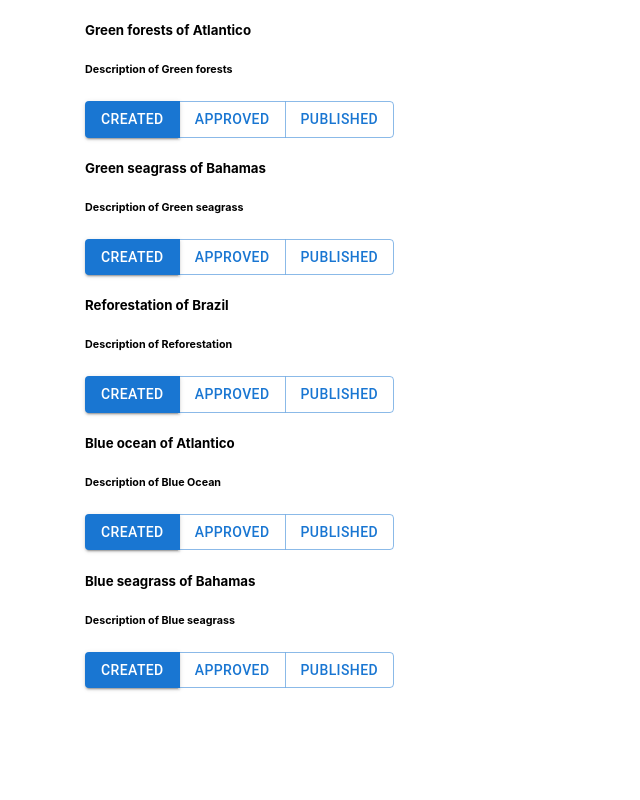
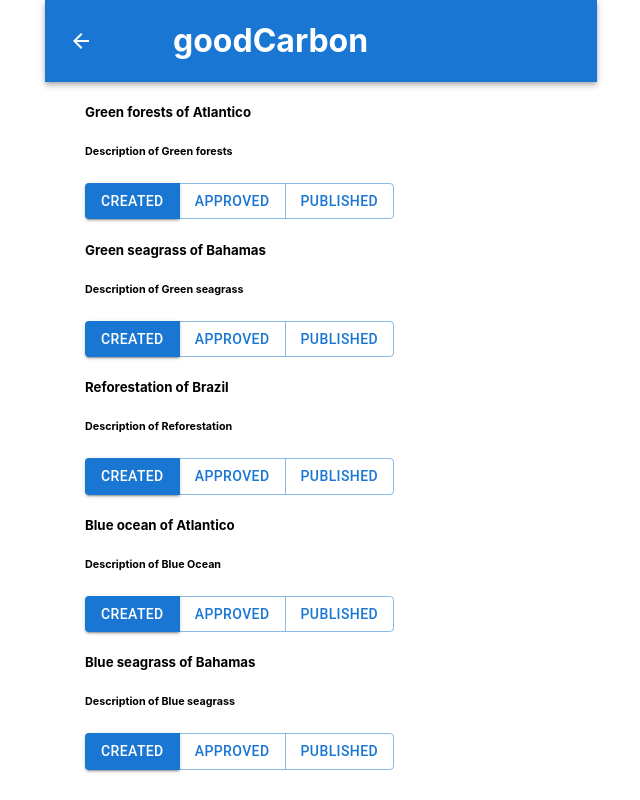
Before and after one commit to amirmogaadi1/SearchApp, a React (Create React App) app: page /results in a window 1280 px wide. Shown: the whole page, without its empty margins (319-959 px from the left). Built offline with nearby package versions, Linux system fonts and the light colour scheme.

Commit message:
Add appBar with back btn & README

```diff
--- /dev/null
+++ b/src/components/AppBar/index.jsx
@@ -0,0 +1,22 @@
+import * as React from 'react';
+import AppBar from '@mui/material/AppBar';
+import Box from '@mui/material/Box';
+import Toolbar from '@mui/material/Toolbar';
+
+import ArrowBackIcon from '@mui/icons-material/ArrowBack';
+import {useNavigate} from "react-router-dom";
+
+export default function ButtonAppBar() {
+    const navigate = useNavigate();
+
+    return (
+        <Box sx={{ flexGrow: 5 }}>
+            <AppBar position="static">
+                <Toolbar>
+                    <ArrowBackIcon onClick={(() => navigate('/search'))}/>
+                    <h1 className="header">goodCarbon</h1>
+                </Toolbar>
+            </AppBar>
+        </Box>
+    );
+}
--- a/src/components/Results/index.jsx
+++ b/src/components/Results/index.jsx
@@ -2,6 +2,7 @@ import React from 'react'
 import {useDispatch, useSelector} from "react-redux";
 import {Button, ButtonGroup, Container} from "@mui/material";
 import { SWITCH_STATUS } from "../../constants/ActionTypes";
+import ButtonAppBar from "../AppBar";
 
 function Results() {
     const dispatch = useDispatch();
@@ -9,6 +10,7 @@ function Results() {
     const filteredResults = useSelector((state) => state.resultReducer.filteredResults);
     return (
         <Container maxWidth="sm">
+        <ButtonAppBar/>
         <ul>
             {Object.keys(filteredResults).map((index) => (
                 <div key={index}>
```
Also changed, not shown: 1 other file (tests, documents, lock files or other folders).
